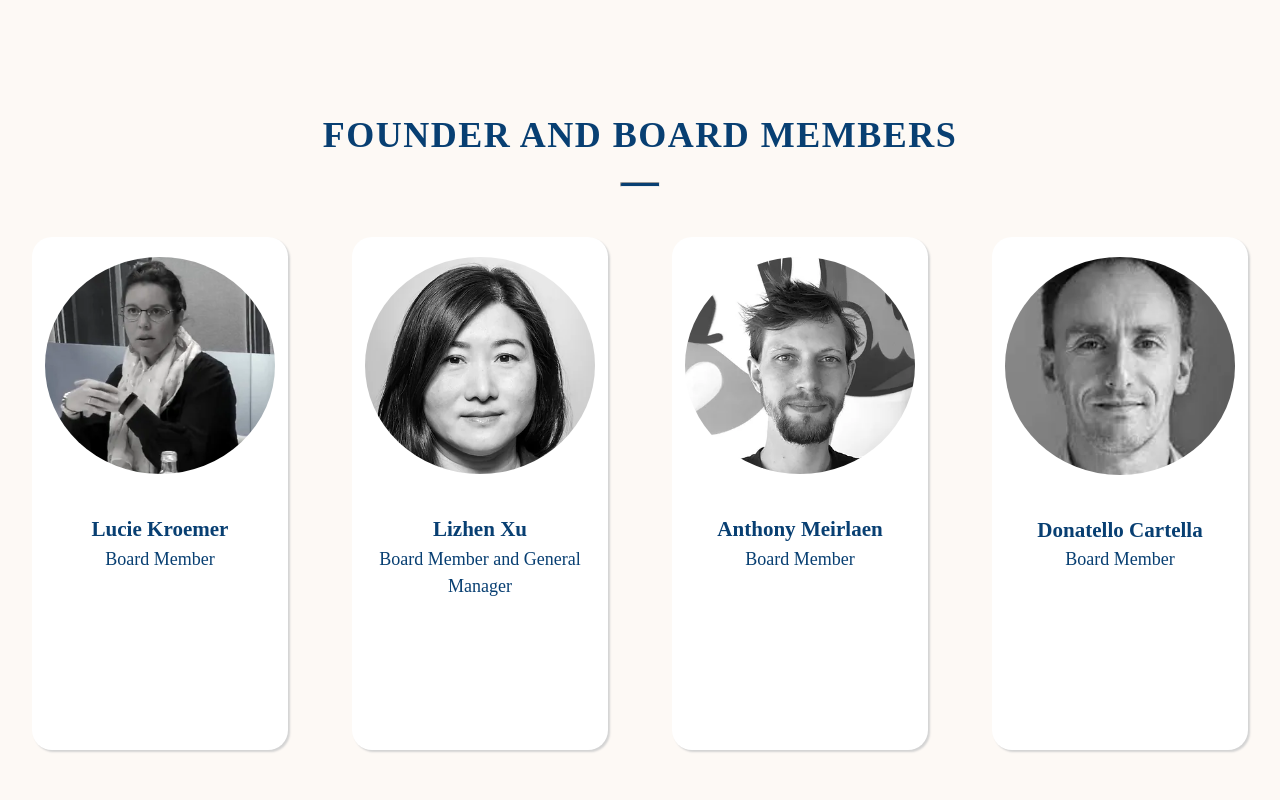
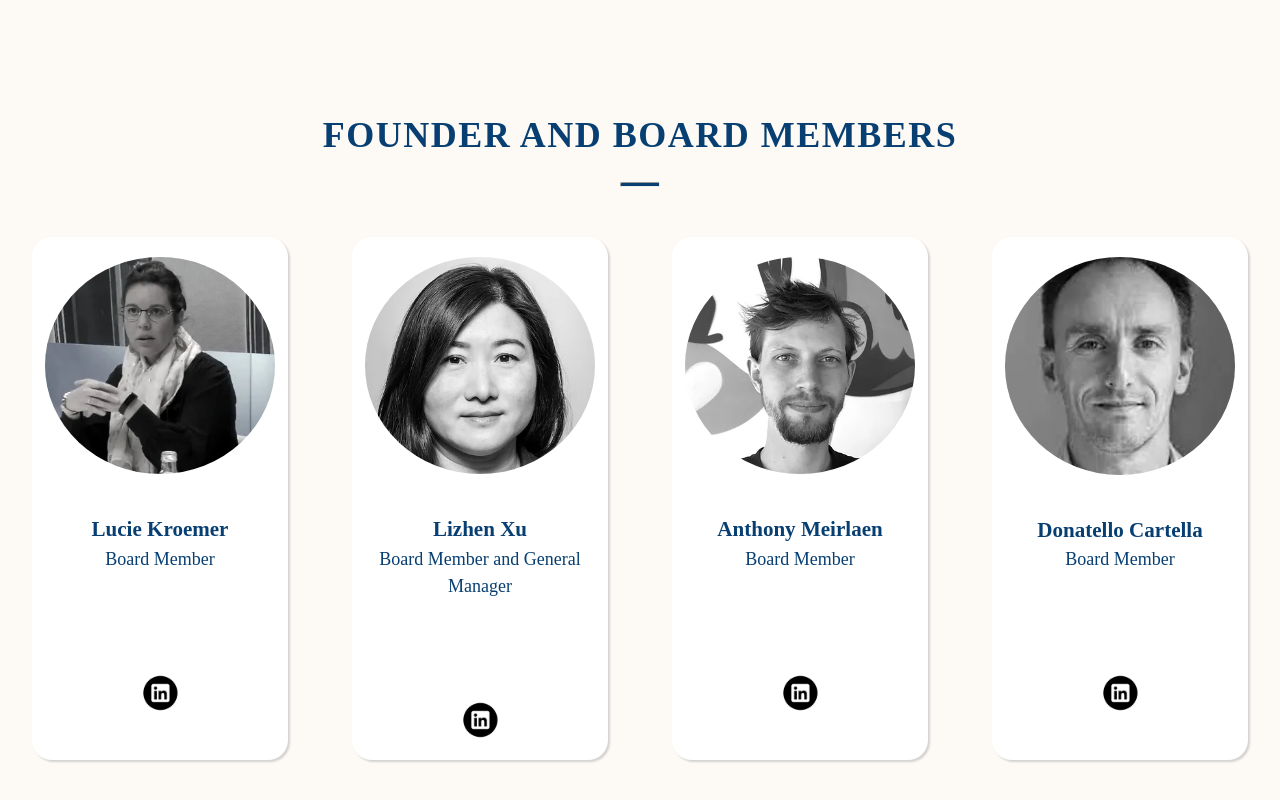
Before and after one commit to BF-FrontEnd-class-2024/group1-hyf, a website: page about.html in a window 1280 px wide. Shown: the part 1269-2069 px from the top of the page. Drawn offline with Linux system fonts and the light colour scheme; files whose address does not match are found by name.

Commit message:
linckedIn logo added

```diff
--- a/about.html
+++ b/about.html
@@ -1,5 +1,6 @@
 <!DOCTYPE html>
 <html lang="en">
+
 <head>
   <meta charset="UTF-8" />
   <meta name="viewport" content="width=device-width, initial-scale=1.0" />
@@ -93,23 +94,28 @@
         <img src="./public/img/members/lucie.webp" alt="" />
         <h3>Lucie Kroemer</h3>
         <p>Board Member</p>
+        <img class="linckedin-logo" src="./public/img/linkedin-logo-black-svg.webp" alt="" />
       </div>
       <div class="members-elements">
         <img src="./public/img/members/lizhen.webp" alt="" />
         <h3>Lizhen Xu</h3>
         <p>Board Member and General Manager</p>
+        <img class="linckedin-logo" src="./public/img/linkedin-logo-black-svg.webp" alt="" />
       </div>
       <div class="members-elements">
         <img src="./public//img/members/anthony.webp" alt="" />
         <h3>Anthony Meirlaen</h3>
         <p>Board Member</p>
+        <img class="linckedin-logo" src="./public/img/linkedin-logo-black-svg.webp" alt="" />
       </div>
       <div class="members-elements">
         <img src="./public/img/members/donatello.webp" alt="" />
         <h3>Donatello Cartella</h3>
         <p>Board Member</p>
+        <img class="linckedin-logo" src="./public/img/linkedin-logo-black-svg.webp" alt="" />
       </div>
     </div>
   </section>
 </body>
+
 </html>
--- a/styles/about.css
+++ b/styles/about.css
@@ -154,7 +154,7 @@ h2 {
 .members-elements {
   background-color: #fff;
   box-shadow: 2px 2px 2px lightgray;
-  padding: 20px 0 150px;
+  padding: 20px 0;
   width: 20%;
   text-align: center;
   border-radius: 20px;
@@ -176,3 +176,8 @@ h2 {
 .members-elements h3 {
   margin-top: 40px;
 }
+
+.linckedin-logo {
+  padding-top: 100px;
+  width: 40px;
+}
```
Also changed, not shown: .cspell.json, public/img/linkedin-logo-black-svg.webp (added). Lines whose indentation alone changed are shown as unchanged.
